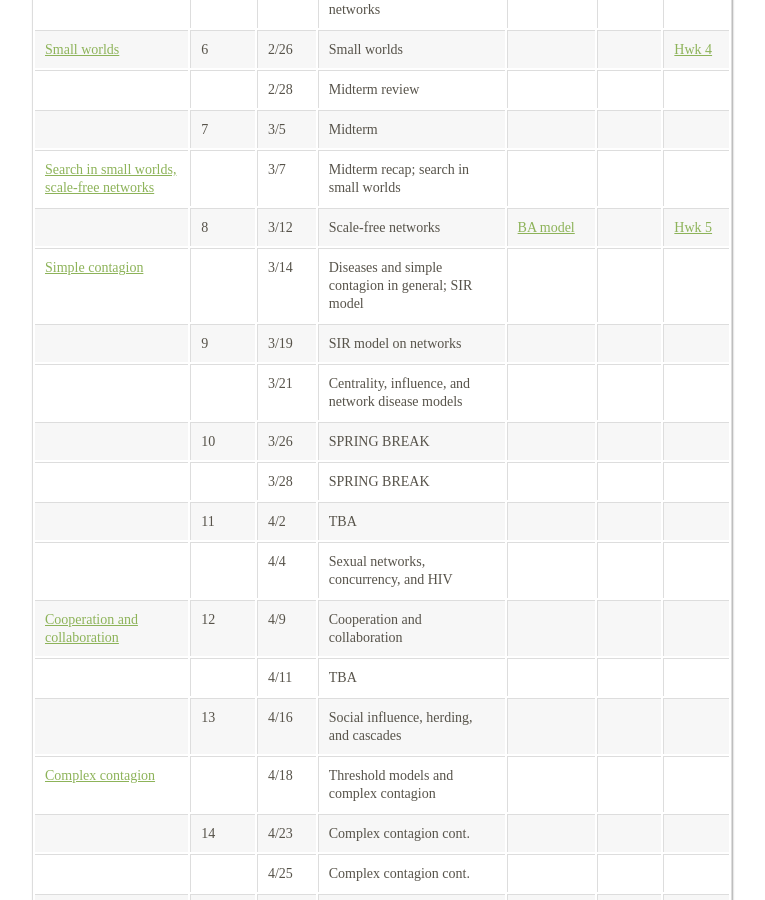
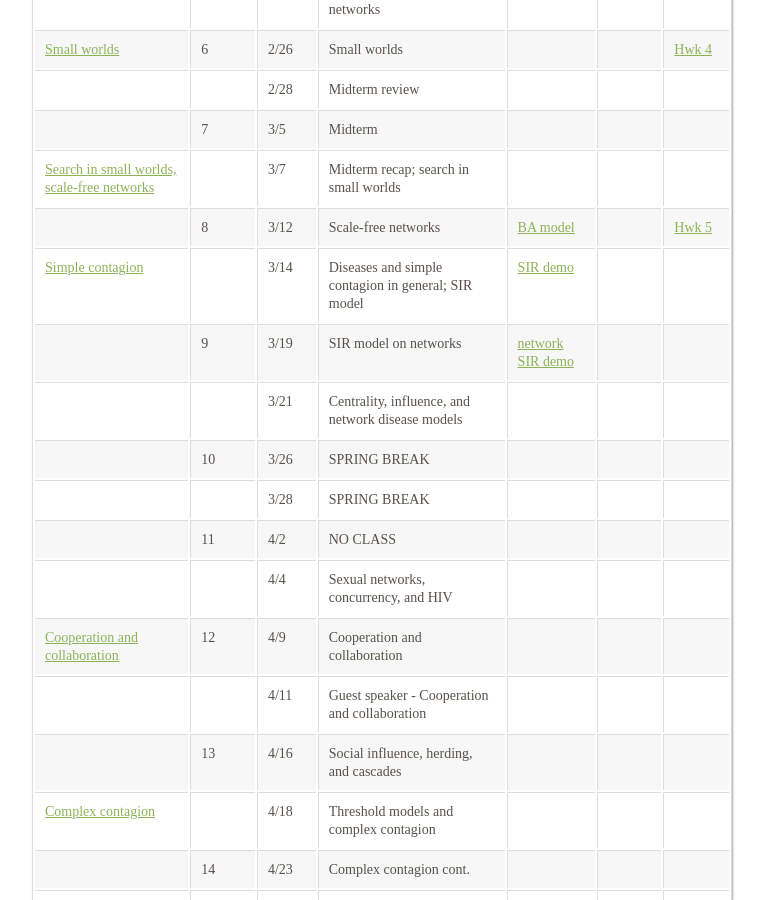
Before and after one commit to dfeehan/dfeehan.github.io, a Jekyll site: the page teaching/2019sp_demog180.html, which Jekyll copies as it is, in a window 1280 px wide and 900 px high, scrolled down 1526 px. Shown: the whole window, without its empty margins (258-1023 px from the left). Built offline with Jekyll 4.4.1, drawn with Linux system fonts in a browser that asks for light colours; some of the changed text lies outside the part shown.

Commit message:
updated SIR demos

```diff
--- a/teaching/2019sp_demog180.html
+++ b/teaching/2019sp_demog180.html
@@ -513,7 +513,7 @@ Final exam: Wednesday, May 15th, 11:30am-2:30pm (location TBD)</p>
 <td></td>
 <td>3/14</td>
 <td>Diseases and simple contagion in general; SIR model</td>
-<td></td>
+<td><a href="https://goo.gl/UFexfT">SIR demo</a></td>
 <td></td>
 <td></td>
 </tr>
@@ -522,7 +522,7 @@ Final exam: Wednesday, May 15th, 11:30am-2:30pm (location TBD)</p>
 <td>9</td>
 <td>3/19</td>
 <td>SIR model on networks</td>
-<td></td>
+<td><a href="http://shiny.demog.berkeley.edu/dennis/shiny-SimNetwork/">network SIR demo</a></td>
 <td></td>
 <td></td>
 </tr>
@@ -557,7 +557,7 @@ Final exam: Wednesday, May 15th, 11:30am-2:30pm (location TBD)</p>
 <td></td>
 <td>11</td>
 <td>4/2</td>
-<td>TBA</td>
+<td>NO CLASS</td>
 <td></td>
 <td></td>
 <td></td>
@@ -584,7 +584,7 @@ Final exam: Wednesday, May 15th, 11:30am-2:30pm (location TBD)</p>
 <td></td>
 <td></td>
 <td>4/11</td>
-<td>TBA</td>
+<td>Guest speaker - Cooperation and collaboration</td>
 <td></td>
 <td></td>
 <td></td>
@@ -855,6 +855,7 @@ Final exam: Wednesday, May 15th, 11:30am-2:30pm (location TBD)</p>
 <p>Lectures:</p>
 <ul>
 <li>SIR model, types of centrality</li>
+<li><span class="citation" data-cites="easley_networks_2010">Easley and Kleinberg (<a href="#ref-easley_networks_2010">2010</a>)</span> Ch. 14.1-14.3 (The SIR epidemic model)</li>
 <li>Why your friends have more friends than you do; network structure and disease; measuring contact networks</li>
 <li>Sexual networks, concurrency, and HIV</li>
 </ul>
```
